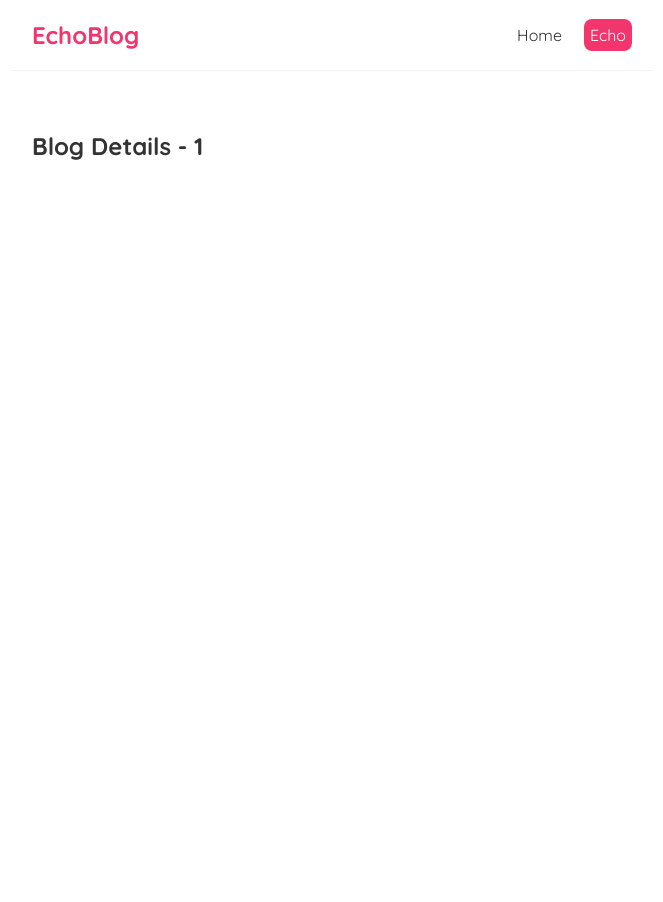
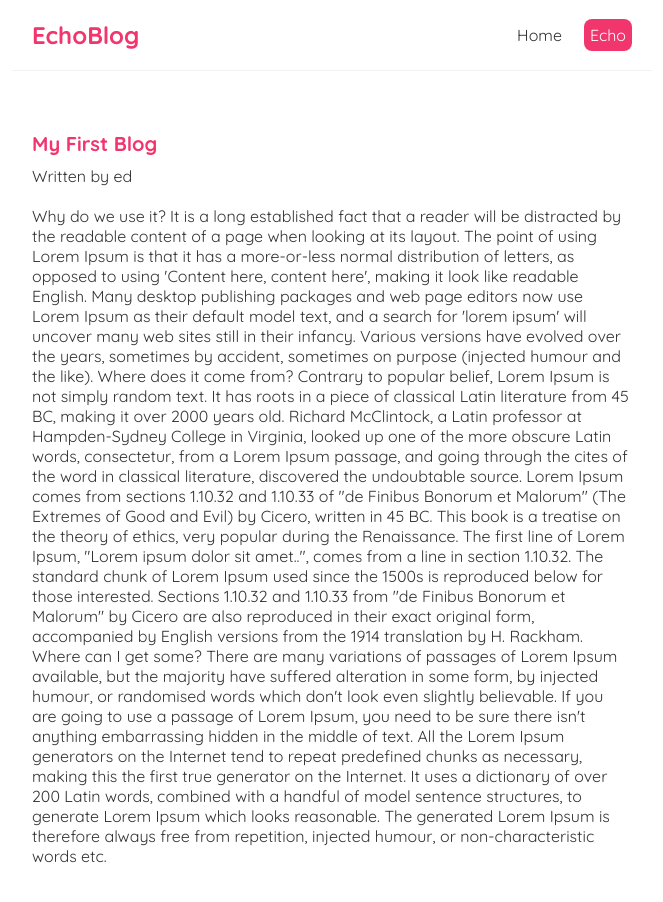
Before and after one commit to edcabiltes/react-app, a React (Create React App) app: page /blogs/1 in a window 1280 px wide. Shown: the top 902 px of the page, without its empty margins (308-971 px from the left). Before the commit the page ends 800 px from the top, so only its background shows below. Built offline with nearby package versions, Linux system fonts and the light colour scheme; data requests are answered from the project's data file.

Commit message:
Reused custom hook for data fetching

```diff
--- a/src/BlogDetails.js
+++ b/src/BlogDetails.js
@@ -1,11 +1,21 @@
 import { useParams } from 'react-router-dom';
+import useFetch from './useFetch';
 
 const BlogDetails = () => {
     const { id } = useParams();
+    const { data: blog, isPending, error } = useFetch('http://localhost:8000/blogs/' + id);
 
   return (
     <div className='blog-details'>
-        <h2>Blog Details - { id }</h2>
+      { isPending && <div>Loading...</div> }
+      { error && <div>{ error }</div> }
+      { blog && (
+        <article>
+          <h2>{ blog.title }</h2>
+          <p>Written by { blog.author }</p>
+          <div>{ blog.body }</div>
+        </article>
+      )}
     </div>
   )
 }
--- a/src/index.css
+++ b/src/index.css
@@ -60,3 +60,24 @@
 .blog-preview a{
   text-decoration: none;
 }
+
+/* blog details page */
+
+.blog-details h2 {
+  font-size: 20px;
+  color: #f1356d;
+  margin-bottom: 10px;
+}
+
+.blog-details div {
+  margin: 20px 0;
+}
+
+.blog-details button {
+  background: #f1356d;
+  color: #fff;
+  border: 0;
+  padding: 8px;
+  border-radius: 8px;
+  cursor: pointer;
+}
```
